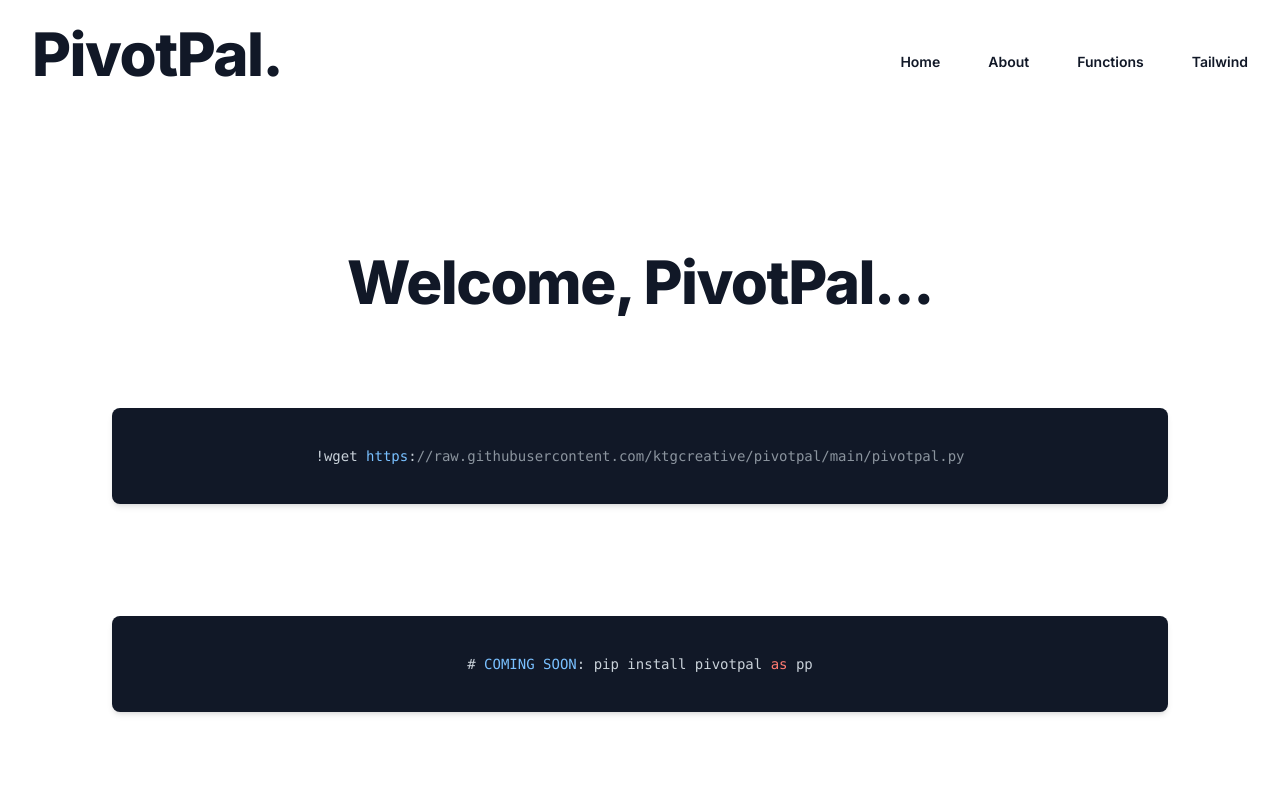
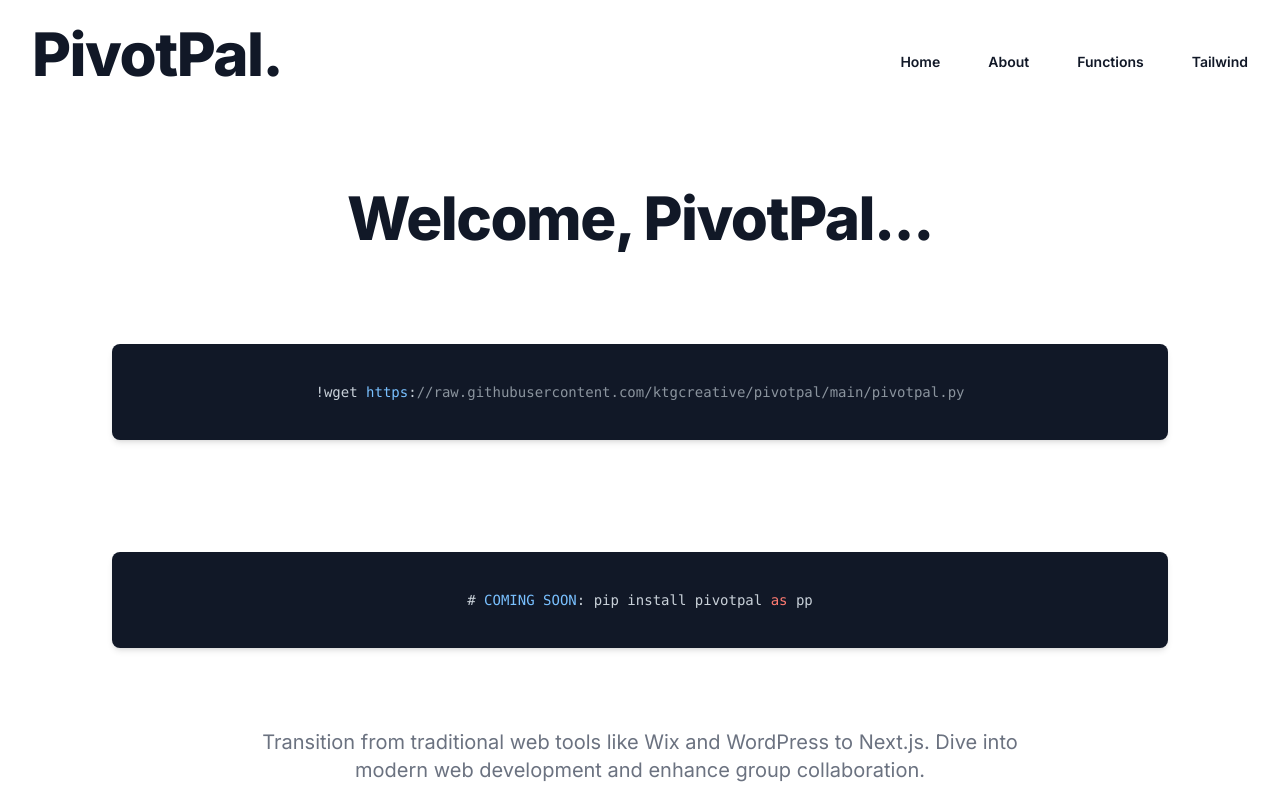
Before and after one commit to ktgcreative/pivotpal-website, a Next.js app: page / in a window 1280 px wide. Shown: the top 795 px of the page. Built offline with nearby package versions, Linux system fonts and the light colour scheme.

Commit message:
first commit

```diff
--- a/app/layout.tsx
+++ b/app/layout.tsx
@@ -19,7 +19,7 @@ export default function RootLayout({
     <html lang="en">
       <body className={inter.className}>
         <Nav />
-      <div className="py-8 px-4 mx-auto max-w-screen-xl  lg:py-16">
+      <div className="px-4 mx-auto max-w-screen-xl">
         {children}
         </div>
         </body>
```
